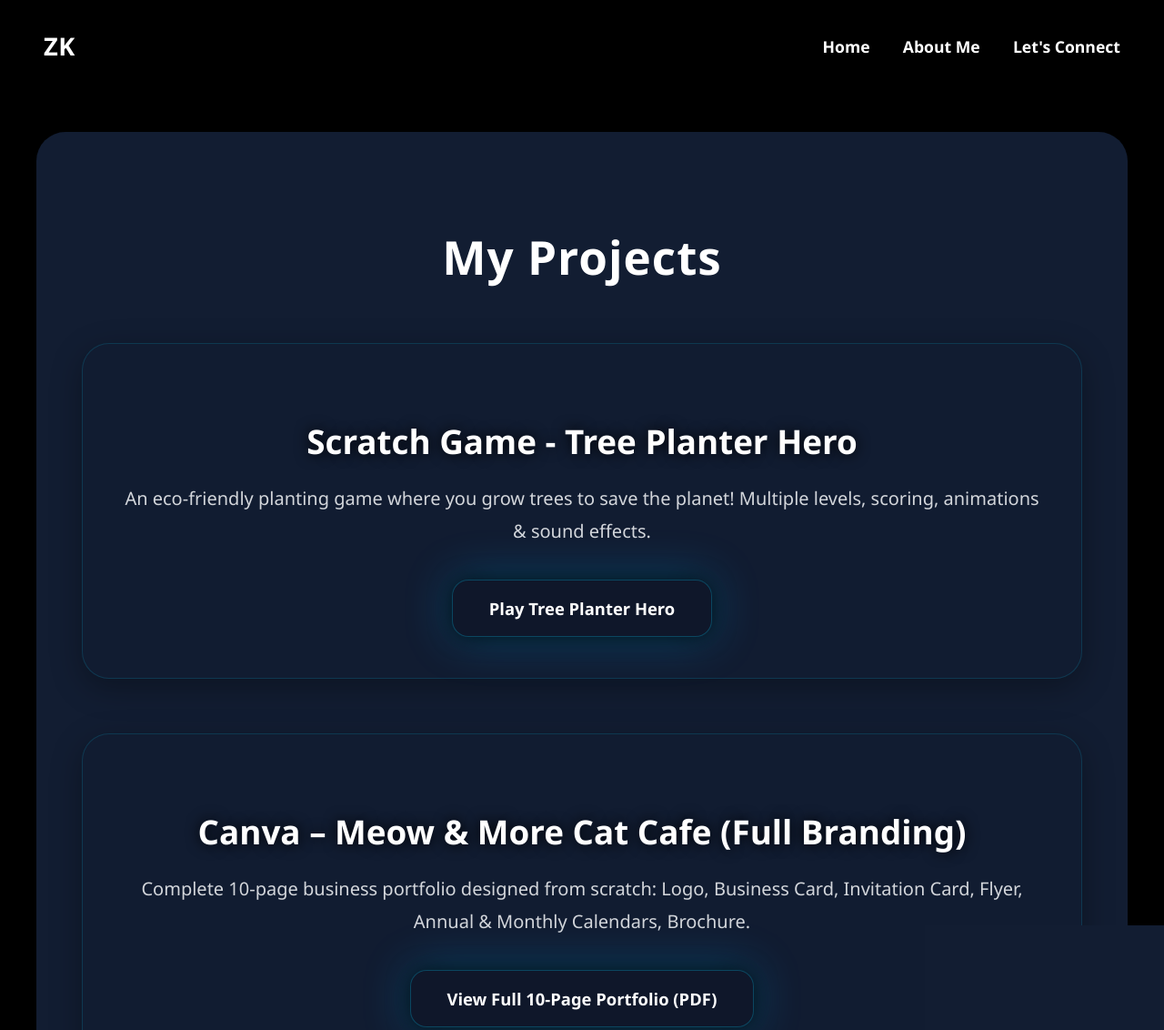
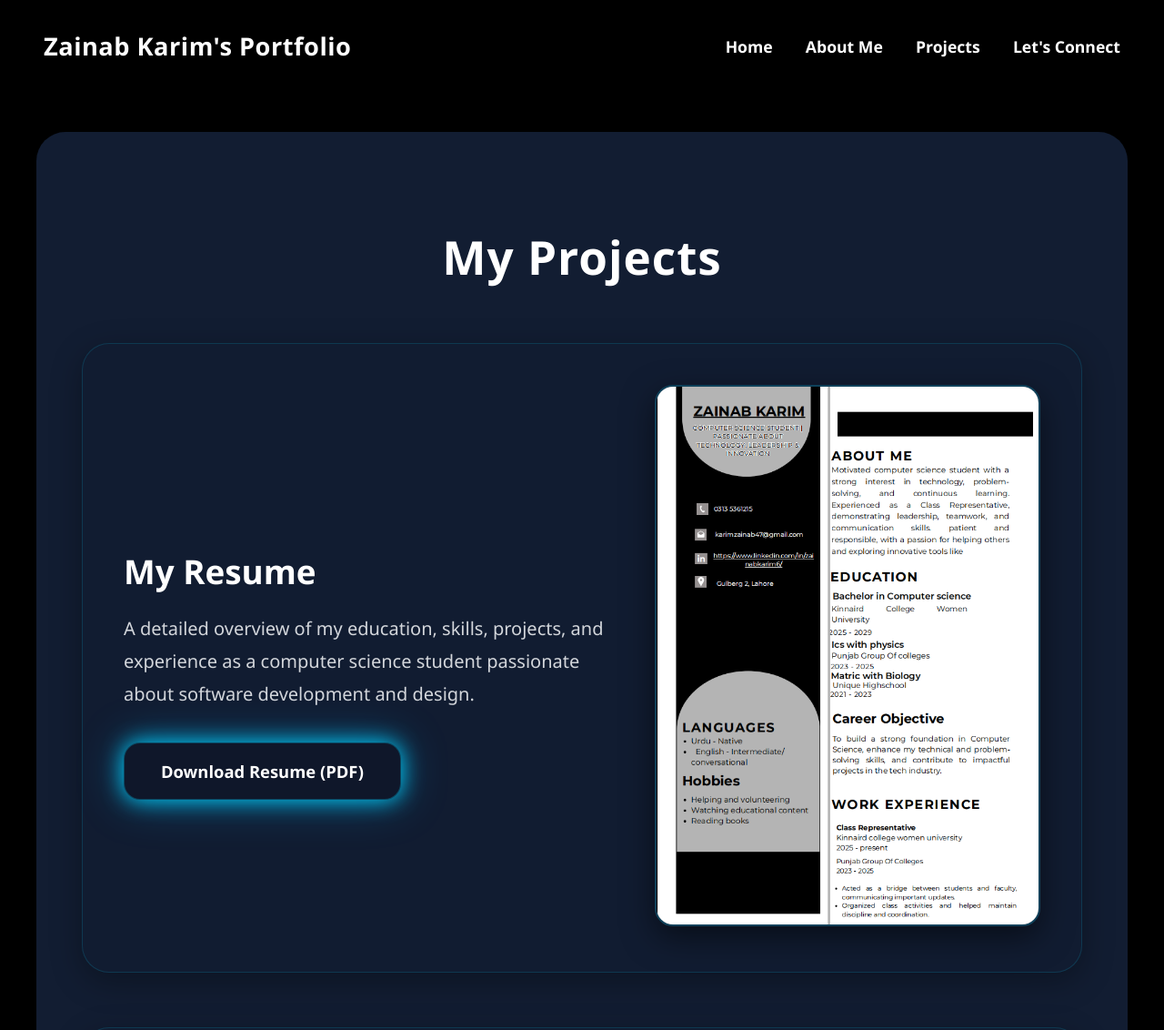
Before and after one commit to zainabkarim6/portfolio, a plain HTML site: page projects.html in a window 1280 px wide. Shown: the top 1132 px of the page at 91% size. Drawn offline with Linux system fonts and the light colour scheme.

Commit message:
made changes

```diff
--- a/projects.html
+++ b/projects.html
@@ -10,7 +10,7 @@
       margin: 0;
       font-family: 'Segoe UI', Arial, sans-serif;
       background: #000;
-      color: #d3c4b5;
+      color: #d3d6db;
     }
     header {
       display: flex;
@@ -34,7 +34,7 @@
       position: relative;
     }
     .nav-links a:hover {
-      border-bottom: 2px solid #1c3060;
+      border-bottom: 2px solid #00d4ff;
     }
 
     .main-container {
@@ -49,7 +49,6 @@
       text-align: center;
       font-size: 3.2em;
       color: #ffffff;
-
       margin-bottom: 60px;
       font-weight: bold;
       letter-spacing: 1px;
@@ -63,28 +62,31 @@
       box-shadow: 0 10px 35px rgba(0,0,0,0.3);
       transition: all 0.4s;
       border: 1px solid rgba(0, 212, 255, 0.15);
+      display: flex;
+      gap: 40px;
+      align-items: center;
     }
     .project-card:hover {
       transform: translateY(-12px);
       box-shadow: 0 20px 50px rgba(0, 212, 255, 0.2);
     }
+    .project-info {
+      flex: 1;
+    }
     .project-card h3 {
       font-size: 2.3em;
       color: #ffffff;
-      text-shadow: 0 0 15px #000000;
       margin-bottom: 20px;
-      text-align: center;
+      text-align: left;
       font-weight: bold;
     }
     .project-card p {
       color: #d3d6db;
       font-size: 1.25em;
       line-height: 1.8;
-      text-align: center;
+      text-align: left;
       margin-bottom: 35px;
     }
-
-    /* Glowing dark blue buttons */
     .btn {
       display: inline-flex;
       align-items: center;
@@ -97,17 +99,27 @@
       border-radius: 18px;
       text-decoration: none;
       font-size: 1.15em;
-      box-shadow: 0 0 25px #000e10, 0 0 50px #00aaff60;
+      box-shadow: 0 0 25px #00d4ff, 0 0 50px #00aaff60;
       transition: all 0.4s;
       border: 1px solid #00d4ff40;
     }
     .btn:hover {
       background: #1e293b;
-      box-shadow: 0 0 40px #000000, 0 0 80px #000000;
+      box-shadow: 0 0 40px #00eeff, 0 0 80px #00aaff;
       transform: translateY(-5px);
     }
 
-
+    .preview-img {
+      width: 100%;
+      max-width: 420px;
+      border-radius: 20px;
+      box-shadow: 0 12px 35px rgba(0,0,0,0.5);
+      border: 2px solid rgba(0, 212, 255, 0.2);
+      transition: transform 0.4s;
+    }
+    .preview-img:hover {
+      transform: scale(1.04);
+    }
 
     .doc-grid {
         display: grid;
@@ -119,10 +131,11 @@
 </head>
 <body>
   <header>
-    <span>ZK </span>
+    <span>Zainab Karim's Portfolio</span>
     <nav class="nav-links">
       <a href="index.html">Home</a>
       <a href="about me.html">About Me</a>
+      <a href="projects.html">Projects</a>
       <a href="connect.html">Let's Connect</a>
     </nav>
   </header>
@@ -130,33 +143,54 @@
   <div class="main-container">
     <h2>My Projects</h2>
 
+    <!-- RESUME SECTION -->
+    <div class="project-card">
+      <div class="project-info">
+        <h3>My Resume</h3>
+        <p>A detailed overview of my education, skills, projects, and experience as a computer science student passionate about software development and design.</p>
+        <div style="text-align:left;">
+          <a href="Resume.pdf" target="_blank" class="btn">
+            Download Resume (PDF)
+          </a>
+        </div>
+      </div>
+      <div>
+        <img src="images\Screenshot 2025-11-27 133347.png" alt="Zainab Karim Resume Preview" class="preview-img">
+      </div>
+    </div>
+
     <!-- Scratch Game -->
     <div class="project-card">
+      <div class="project-info">
         <h3>Scratch Game - Tree Planter Hero</h3>
         <p>An eco-friendly planting game where you grow trees to save the planet! Multiple levels, scoring, animations & sound effects.</p>
-      <div style="text-align:center;">
+        <div style="text-align:left;">
           <a href="https://scratch.mit.edu/projects/1248106959/" target="_blank" class="btn">
             Play Tree Planter Hero
           </a>
         </div>
       </div>
+    </div>
 
     <!-- Canva - Meow & More Cat Cafe -->
     <div class="project-card">
+      <div class="project-info">
         <h3>Canva – Meow & More Cat Cafe (Full Branding)</h3>
         <p>Complete 10-page business portfolio designed from scratch: Logo, Business Card, Invitation Card, Flyer, Annual & Monthly Calendars, Brochure.</p>
-
-
-
-      <div style="text-align:center;">
+        <div style="text-align:left;">
           <a href="Business portfolio(2).pdf" target="_blank" class="btn">
             View Full 10-Page Portfolio (PDF)
           </a>
         </div>
       </div>
+      <div>
+        <img src="images/business.png" alt="Meow & More Preview" class="preview-img">
+      </div>
+    </div>
 
     <!-- Microsoft Word Projects -->
     <div class="project-card">
+      <div class="project-info">
         <h3>Microsoft Word – Professional Documents</h3>
         <div class="doc-grid">
           <div style="text-align:center;">
@@ -173,15 +207,18 @@
           </div>
         </div>
       </div>
+    </div>
 
     <!-- C++ Project -->
     <div class="project-card">
+      <div class="project-info">
         <h3>ATM Machine (C++)</h3>
         <p>Simple ATM simulation with login, balance check, withdraw & deposit functionality.</p>
-      <div style="text-align:center;">
+        <div style="text-align:left;">
           <a href="ATM code.txt" download class="btn">
-          See Code
+            Download Source Code
           </a>
+        </div>
       </div>
     </div>
   </div>
```
Also changed, not shown: images/Screenshot 2025-11-27 133347.png (added), images/Screenshot 2025-11-27 133408.png (added), images/business.png (added), 1 other file. Lines whose indentation alone changed are shown as unchanged.
